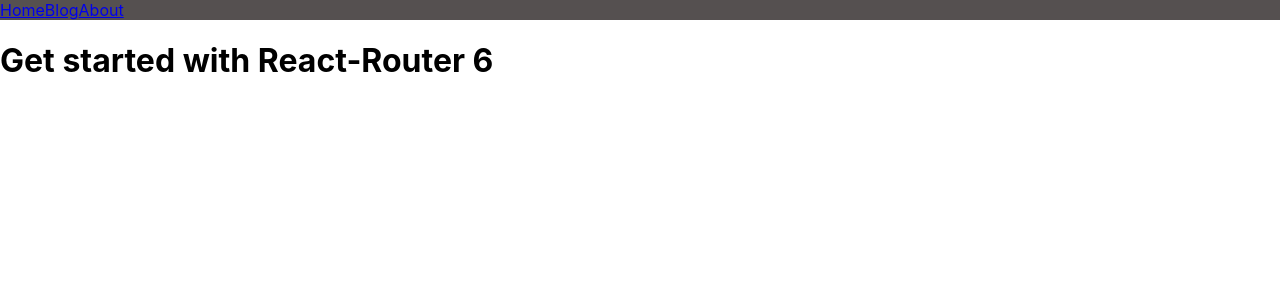
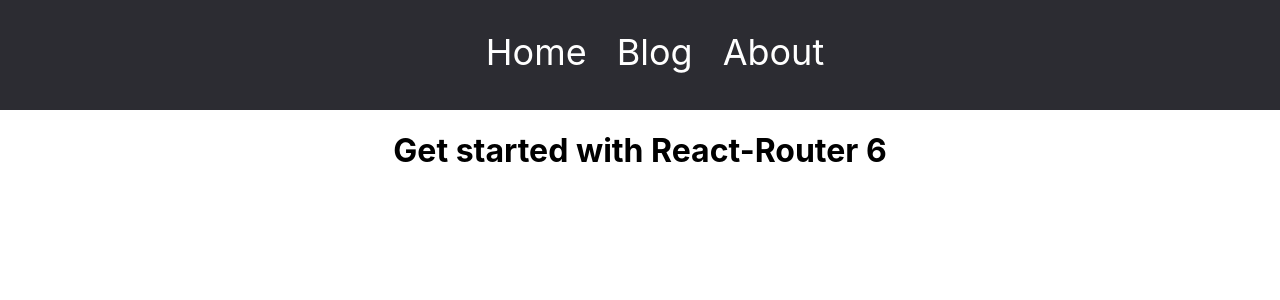
Before and after one commit to MikeSaburov/react-router, a React (Create React App) app: page / in a window 1280 px wide. Shown: the top 300 px of the page. Built offline with nearby package versions, Linux system fonts and the light colour scheme.

Commit message:
refactor(index): добавил стили

```diff
--- a/src/index.css
+++ b/src/index.css
@@ -5,8 +5,21 @@
     sans-serif;
   -webkit-font-smoothing: antialiased;
   -moz-osx-font-smoothing: grayscale;
+  text-align: center;
 }
 
 header {
-  background: #555050;
+  background: #2c2c32;
+  height: 80px;
+  padding-top: 30px;
+  text-align: center;
 }
+header a {
+  padding-left: 30px;
+  color: white;
+  font-size: 36px;
+  text-decoration: dashed;
+}
+header a:hover {
+  color: rgb(159, 159, 165);
+}
```
